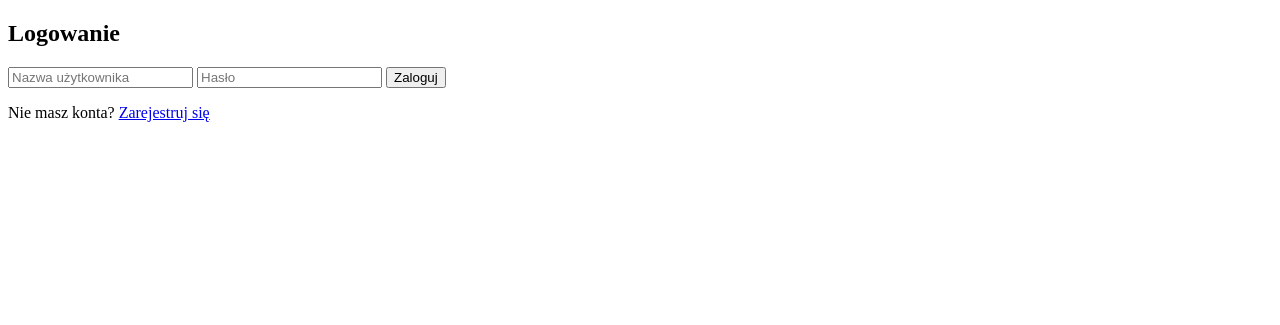
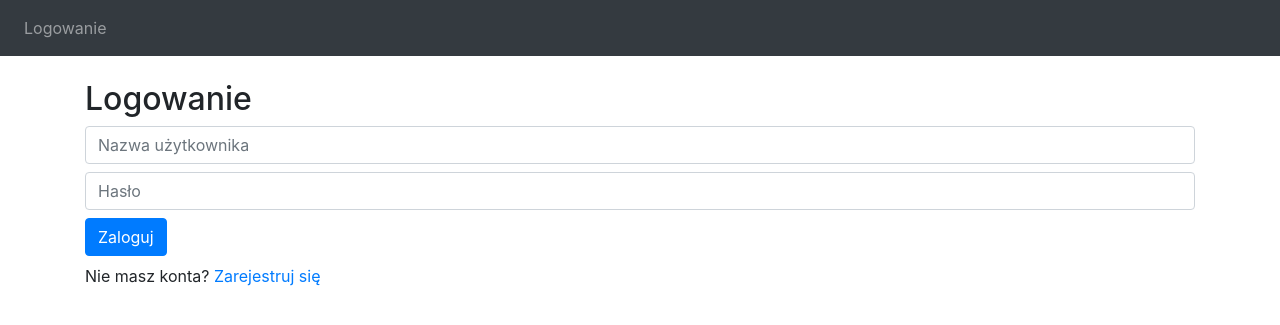
Before and after one commit to Kacper4972/GOL, a Flask app: page /login in a window 1280 px wide. Shown: the top 325 px of the page. Run offline with Flask 3, Linux system fonts and the light colour scheme; some libraries are stand-ins or nearby versions.

Commit message:
Zmiana stylu logowania i rejestracji
Dodany podstawowy styl stronki

```diff
--- a/static/styles.css
+++ b/static/styles.css
@@ -37,7 +37,7 @@ h1 {
     margin-top: 20px;
     font-weight: 600;
     font-size: 32px;
-    color: #f1f1f1;
+    color: #ff4757;
 }
 
 /* Kontener gry */
--- a/templates/login.html
+++ b/templates/login.html
@@ -1,17 +1,55 @@
 <!DOCTYPE html>
 <html lang="pl">
-<head>
-    <meta charset="UTF-8">
-    <meta name="viewport" content="width=device-width, initial-scale=1.0">
-    <title>Logowanie</title>
-</head>
+    <head>
+
+
+        <meta charset="utf-8"/>
+        <meta name="viewport" content="width=device-width, initial-scale=1" />
+
+        <link
+        rel="stylesheet"
+        href="https://stackpath.bootstrapcdn.com/bootstrap/4.4.1/css/bootstrap.min.css"
+        integrity="sha384-Vkoo8x4CGsO3+Hhxv8T/Q5PaXtkKtu6ug5TOeNV6gBiFeWPGFN9MuhOf23Q9Ifjh"
+        crossorigin="anonymous"
+      />
+      <link
+        rel="stylesheet"
+        href="https://stackpath.bootstrapcdn.com/font-awesome/4.7.0/css/font-awesome.min.css"
+        crossorigin="anonymous"
+      />
+
+
+      <title>
+        {% block title %}Home{% endblock %}
+      </title>
+    </head>
 <body>
-    <h2>Logowanie</h2>
-    <form method="POST">
-        <input type="text" name="username" placeholder="Nazwa użytkownika" required>
-        <input type="password" name="password" placeholder="Hasło" required>
-        <button type="submit">Zaloguj</button>
-    </form>
-    <p>Nie masz konta? <a href="{{ url_for('register') }}">Zarejestruj się</a></p>
+
+    <!-- Pasek nawigacyjny -->
+    <nav class="navbar navbar-expand-lg navbar-dark bg-dark">
+        <button class="navbar-toggler" type="button" data-toggle="collapse" data-target="#navbar">
+            <span class="navbar-toggler-icon"></span>
+        </button>
+        <div class="collapse navbar-collapse" id="navbar">
+            <div class="navbar-nav">
+                <a class="nav-item nav-link" id="login" href="/login">Logowanie</a>
+            </div>
+        </div>
+    </nav>
+
+    <div class="container mt-4">
+        <h2>Logowanie</h2>
+        <form method="POST">
+            <input type="text" name="username" class="form-control mb-2" placeholder="Nazwa użytkownika" required>
+            <input type="password" name="password" class="form-control mb-2" placeholder="Hasło" required>
+            <button type="submit" class="btn btn-primary">Zaloguj</button>
+        </form>
+        <p class="mt-2">Nie masz konta? <a href="{{ url_for('register') }}">Zarejestruj się</a></p>
+    </div>
+
+    <!-- Skrypty Bootstrap -->
+    <script src="https://code.jquery.com/jquery-3.4.1.min.js"></script>
+    <script src="https://stackpath.bootstrapcdn.com/bootstrap/4.4.1/js/bootstrap.min.js"></script>
+
 </body>
 </html>
```
Also changed, not shown: templates/register.html (+28 -8 lines), instance/database.db, static/images/background.jpg (added).
